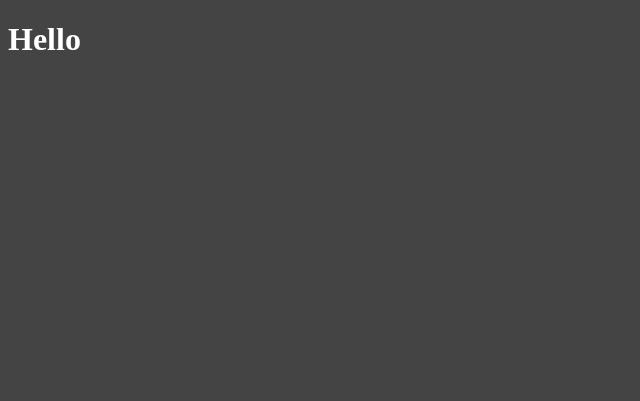
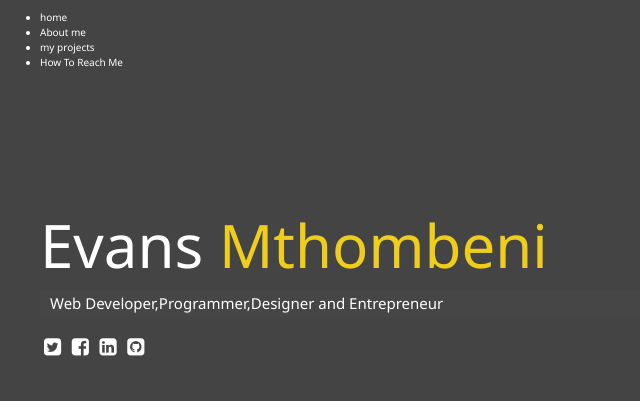
Before and after one commit to Evans95mm/Porfolio, a website: page index.html in a window 1280 px wide. Shown: the whole page, without its empty margins (0-640 px from the left). Drawn offline with Linux system fonts and the light colour scheme.

Commit message:
Index markup & main sass

```diff
--- /dev/null
+++ b/_config.scss
@@ -0,0 +1,31 @@
+$primary-color: #444;
+$secondary-color:#eece1a;
+$show-home-image:true;
+$home-image:url ("");
+$background-opacity:0.9;
+
+@mixin easeOut {
+    transition: all 1.5s ease-out;
+}
+@mixin background {
+    @if $show-home-image{
+        &#bg-img{
+            background: $home-image;
+            background-attachment:fixed;
+            background-size:cover;
+
+            &after {
+                content:'';
+                position :absolute;
+                top:0;
+                right:0;
+                width:100%;
+                height:100%;
+                z-index: -1;
+                background: rgba($primary-color,$background-opacity);
+
+            }
+        }
+
+    }
+}
--- a/index.html
+++ b/index.html
@@ -5,10 +5,69 @@
     <meta name="viewport" content="width=device-width, initial-scale=1.0">
     <title>Welcome to my Portfolio</title>
     <link rel="stylesheet"  href="EVANS/main.css">
+    <link rel="stylesheet" href="https://cdnjs.cloudflare.com/ajax/libs/font-awesome/4.7.0/css/font-awesome.min.css">
+
 
 
 </head>
-<body>
- <h1>Hello</h1>
+<body id="bg-img">
+ <header>
+<div class="menu-btn">
+    <div class="btn-line"></div>
+    <div class="btn-line"></div>
+    <div class="btn-line"></div>
+
+</div>
+<nav class="menu">
+    <div class="menu-branding">
+    <div class="potrait"></div>
+    </div>
+  <ul class="menu-nav">
+      <li class="nav-item">
+          <a href="/index.html" class="nav-link">
+            home
+        </a>
+      </li>
+      <li class="nav-item">
+        <a href="/about.html" class="nav-link">
+          About me
+      </a>
+    </li>
+    <li class="nav-item">
+        <a href="/work.html" class="nav-link">
+          my projects
+      </a>
+    </li>
+    <li class="nav-item">
+        <a href="/contact.html" class="nav-link">
+          How To Reach Me
+      </a>
+    </li>
+  </ul>
+</nav>
+ </header>
+ <main id="home">
+   <h1 class="lg-heading">
+       Evans <span class="text-secondary">Mthombeni</span>
+   </h1>
+   <h2 class="sm-heading">
+       Web Developer,Programmer,Designer and Entrepreneur
+   </h2>
+   <div class="icons">
+       <a href="#!">
+        <i class="fa fa-twitter-square fa-2x" ></i>
+       </a>
+       <a href="#!">
+        <i class="fa fa-facebook-square fa-2x"></i>
+      </a>
+      <a href="#!">
+        <i class="fa fa-linkedin-square fa-2x"></i>
+      </a>
+      <a href="#!">
+        <i class="fa fa-github-square fa-2x"></i>
+      </a>
+   </div>
+ </main>
+ <script src="js/main.js"></script>
 </body>
 </html>
--- a/scss/main.scss
+++ b/scss/main.scss
@@ -1,6 +1,71 @@
-$primary-color: #444;
+@import 'config';
+html
+{
+    font-size: 10px;
+}
 
+*{
+    box-sizing:border-box ;
+}
 body {
 background: $primary-color;
 color:#fff;
+height: 100%;
+margin:0;
+font-family: 'Segoe UI', Tahoma, Geneva, Verdana, sans-serif;
+line-height: 1.5;
 }
+// headings
+h1,h2,h3
+{
+margin:0;
+font-weight: 400;
+&.lg-heading {
+    font-size:6rem;
+   }
+   &.sm-heading {
+       margin-bottom: 2rem;
+       padding: 0.2rem 1rem;
+       background: rgba( lighten($primary-color,2) ,0.5);
+   }
+}
+   a {
+       color:#fff;
+       text-decoration: none;
+   }
+   header
+   {
+   position: fixed;
+   z-index: 2;
+   width: 100%;
+   }
+
+   .text-secondary {
+       color:$secondary-color;
+
+   }
+  main
+   {
+     padding:4rem;
+     height:100%;
+     .icons
+     {
+         margin-top: 1rem;
+
+         a {
+             padding:0.4rem;
+
+             &:hover {
+                 color:$secondary-color;
+                 @include easeOut();
+
+             }
+         }
+     }
+     &#home {
+         overflow: hidden;
+         h1{
+             margin-top:20vh
+         }
+     }
+  }
```
Also changed, not shown: EVANS/main.css, js/main.js (added).
